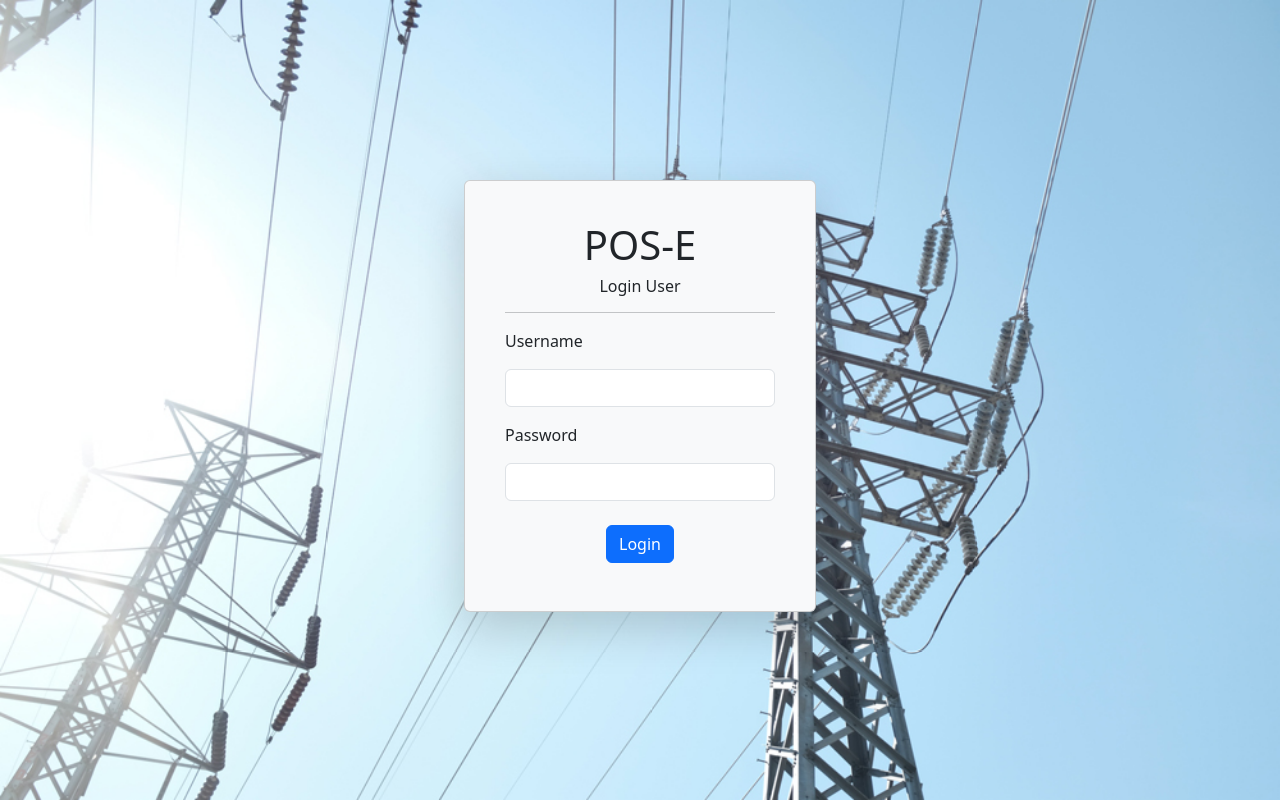
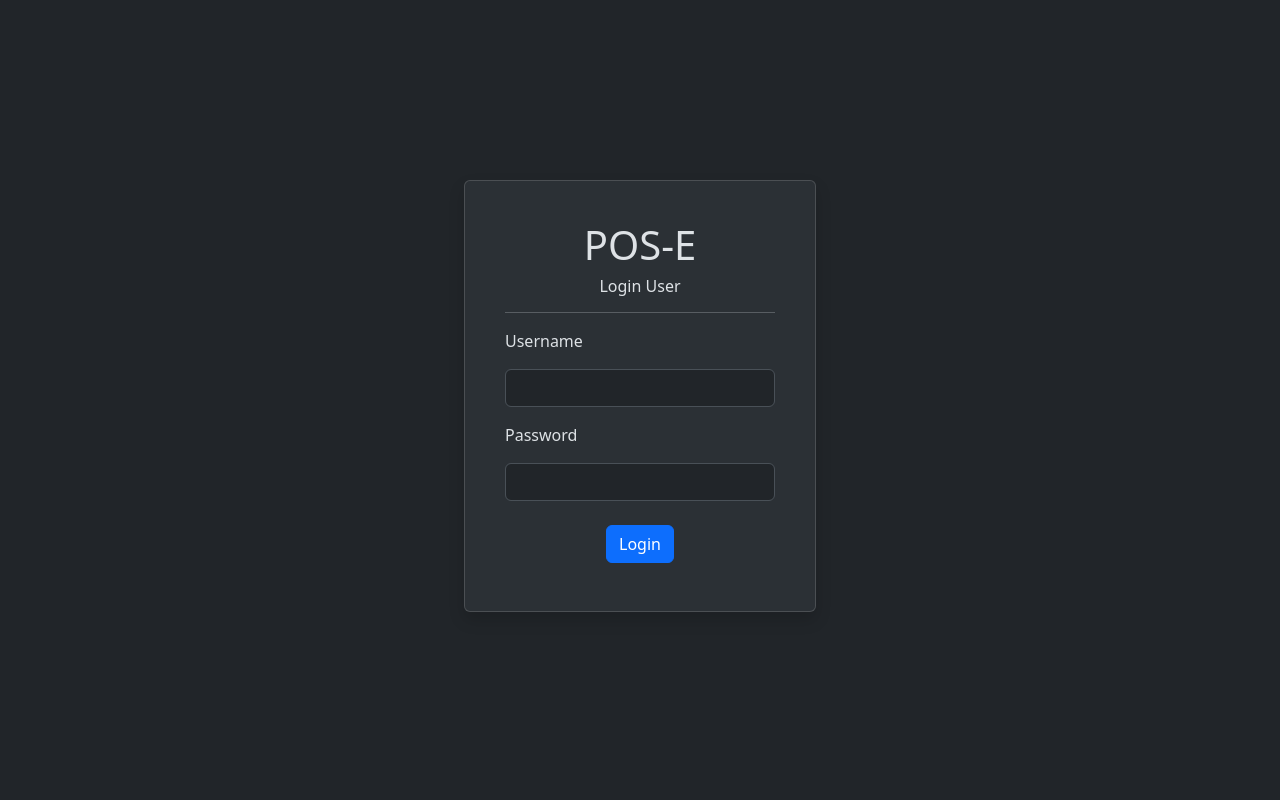
Before and after one commit to Bantas93/pos-e, a React (Create React App) app: page / in a window 1280 px wide. Built offline with nearby package versions, Linux system fonts and the light colour scheme.

Commit message:
Mengganti tema login

```diff
--- a/src/Components/Dashboard.js
+++ b/src/Components/Dashboard.js
@@ -16,7 +16,7 @@ const Dashboard = () => {
         <div className="d-flex flex-column justify-content-center align-items-center mt-5">
           <h3 className="text-center">Wellcome Back,</h3>
           <div className="d-flex jusstify-content-center align-items-center">
-            <Card className="mt-5 p-5 shadow" data-bs-theme="dark">
+            <Card className="mt-5 p-5 shadow border-white" data-bs-theme="dark">
               <h1>{handleLogin}</h1>
             </Card>
           </div>
--- a/src/Components/Login.js
+++ b/src/Components/Login.js
@@ -44,7 +44,10 @@ const Login = () => {
 
   return (
     <main className="container-fluid d-flex justify-content-center align-items-center bg-login">
-      <section className="card shadow-lg p-4 mb-2 bg-body-tertiary rounded CardW">
+      <section
+        className="card shadow p-4 mb-2 bg-body-tertiary CardW"
+        data-bs-theme="dark"
+      >
         <div className="card-body">
           <h1 className="text-center">POS-E</h1>
           <h6 className="text-center">Login User</h6>
--- a/src/Components/NotFound.js
+++ b/src/Components/NotFound.js
@@ -2,7 +2,7 @@ import { SiAlienware } from "react-icons/si";
 
 const NotFound = () => {
   return (
-    <div className="container p-5 ">
+    <div className="container p-5 text-white">
       <div
         style={{
           fontSize: "15Rem",
--- a/src/Components/NotLogin.js
+++ b/src/Components/NotLogin.js
@@ -3,7 +3,7 @@ import { Link } from "react-router-dom";
 
 const NotLogin = () => {
   return (
-    <div className="container p-5">
+    <div className="container p-5 text-white">
       <div
         style={{
           fontSize: "15Rem",
--- a/src/index.css
+++ b/src/index.css
@@ -17,10 +17,7 @@ body {
 
 .bg-login {
   height: 100vh;
-  background-image: url("assets/img/listrik.jpg");
-  background-size: cover;
-  background-repeat: repeat;
-  background-attachment: fixed;
+  background-color: #212529;
 }
 
 .CardW {
```
Also changed, not shown: src/assets/img/listrik.jpg (deleted).
